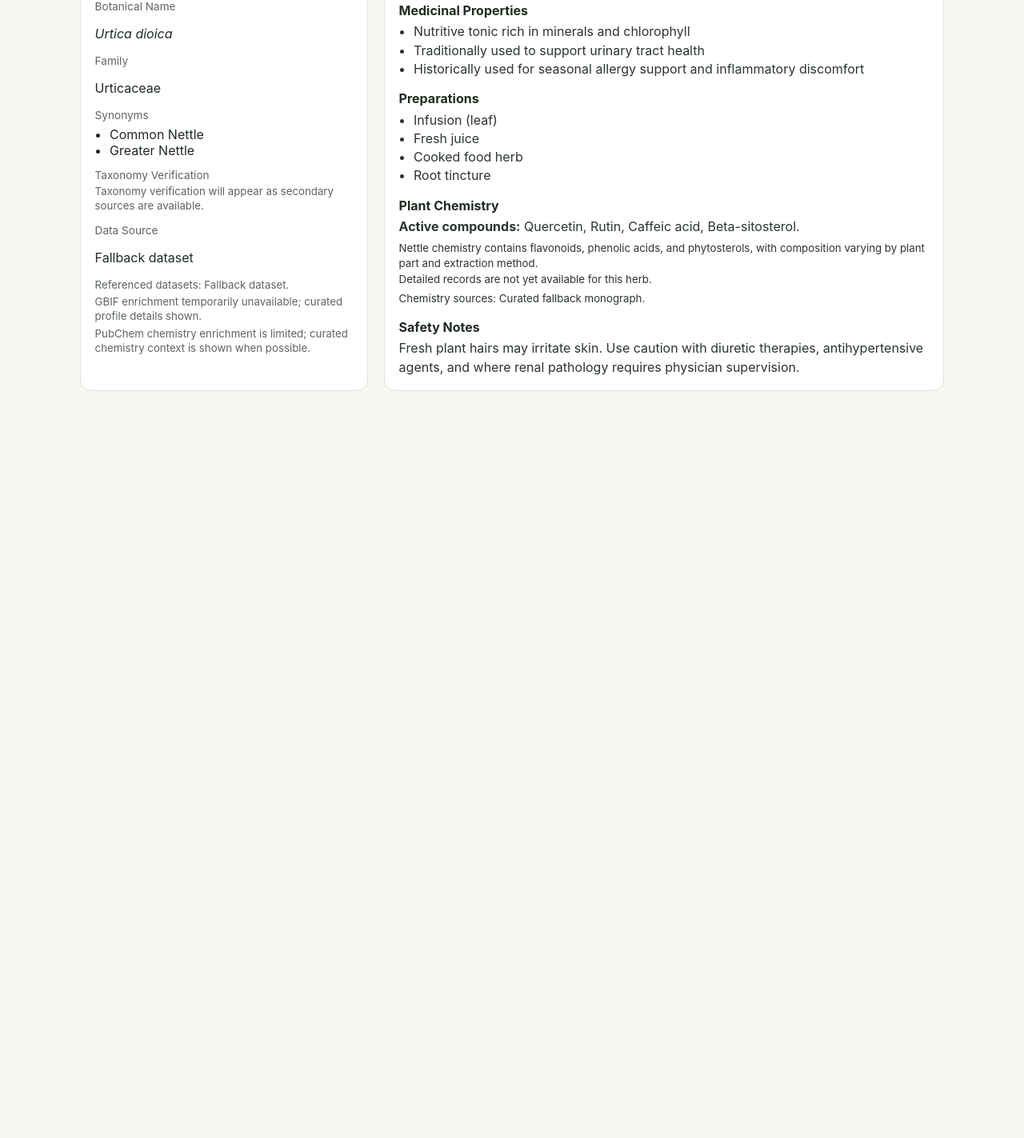
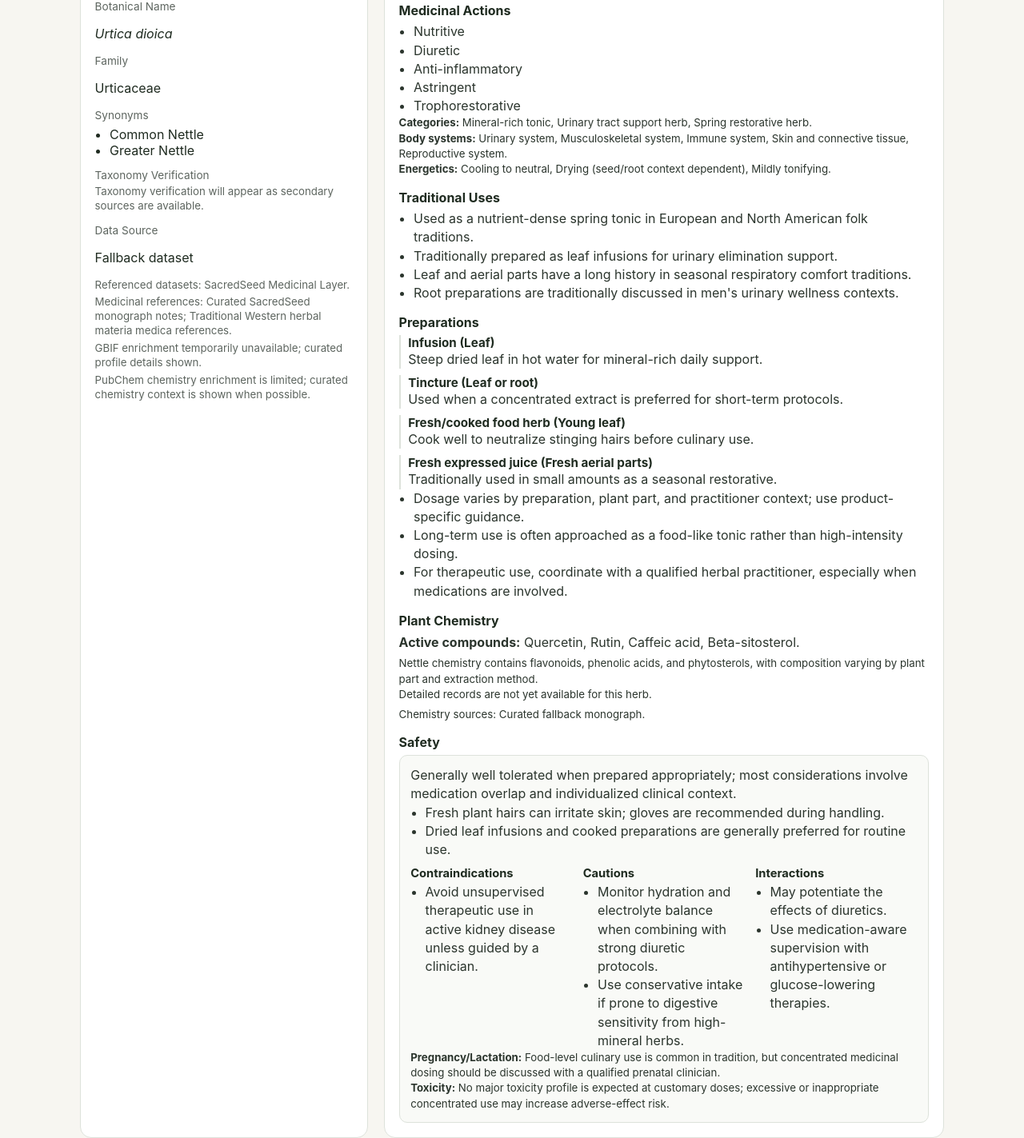
Before and after one commit to WordsofCreation/SacredSeed, a plain HTML site: page index.html in a window 1280 px wide. Shown: the part 472-1895 px from the top of the page at 80% size. Before the commit the page ends 1009 px from the top, so only its background shows below. Drawn offline with Linux system fonts and the light colour scheme; no server answers.

Commit message:
Add medicinal actions and safety taxonomy layer for herb profiles

```diff
--- a/src/components/herbProfileCard.js
+++ b/src/components/herbProfileCard.js
@@ -1,6 +1,6 @@
-function asList(items) {
+function asList(items, emptyText = 'Not yet documented.') {
   if (!items?.length) {
-    return '<p>Not yet documented.</p>';
+    return `<p class="muted">${emptyText}</p>`;
   }
 
   return `<ul class="subtle-list">${items.map((item) => `<li>${item}</li>`).join('')}</ul>`;
@@ -47,6 +47,53 @@ function renderCompoundDetails(herb) {
     .join('')}</div>`;
 }
 
+function renderPreparations(preparations) {
+  if (!preparations?.length) {
+    return '<p class="muted">Preparation guidance will appear as medicinal datasets expand.</p>';
+  }
+
+  return `<div class="preparation-list">${preparations
+    .map((prep) => {
+      if (typeof prep === 'string') {
+        return `<article class="compound-item"><h4>${prep}</h4></article>`;
+      }
+
+      const heading = [prep.type, prep.part ? `(${prep.part})` : null].filter(Boolean).join(' ');
+      return `
+        <article class="compound-item">
+          <h4>${heading || 'Preparation note'}</h4>
+          ${prep.guidance ? `<p>${prep.guidance}</p>` : ''}
+        </article>
+      `;
+    })
+    .join('')}</div>`;
+}
+
+function renderSafetySection(herb) {
+  return `
+    <div class="safety-panel">
+      ${herb.safetySummary ? `<p>${herb.safetySummary}</p>` : '<p class="muted">Safety context is being expanded through medicinal reference layers.</p>'}
+      ${asList(herb.safetyNotes, 'General safety notes are not yet documented.')}
+      <div class="safety-grid">
+        <div>
+          <h4>Contraindications</h4>
+          ${asList(herb.contraindications, 'No specific contraindications documented in this profile layer.')}
+        </div>
+        <div>
+          <h4>Cautions</h4>
+          ${asList(herb.cautions, 'No specific cautions documented in this profile layer.')}
+        </div>
+        <div>
+          <h4>Interactions</h4>
+          ${asList(herb.interactions, 'No major interactions documented in this profile layer.')}
+        </div>
+      </div>
+      ${herb.pregnancyLactationNotes ? `<p class="meta-note"><strong>Pregnancy/Lactation:</strong> ${herb.pregnancyLactationNotes}</p>` : ''}
+      ${herb.toxicityNotes ? `<p class="meta-note"><strong>Toxicity:</strong> ${herb.toxicityNotes}</p>` : ''}
+    </div>
+  `;
+}
+
 export function renderHerbProfileCard(herb, sourceMeta) {
   return `
     <article class="herb-profile">
@@ -67,6 +114,7 @@ export function renderHerbProfileCard(herb, sourceMeta) {
         <p class="label" style="margin-top: 0.8rem;">Data Source</p>
         <p>${sourceMeta.source}</p>
         ${herb.dataSources?.length ? `<p class="meta-note">Referenced datasets: ${herb.dataSources.join(', ')}.</p>` : ''}
+        ${herb.medicinalSources?.length ? `<p class="meta-note">Medicinal references: ${herb.medicinalSources.join('; ')}.</p>` : ''}
         ${sourceMeta.gbif?.available ? '' : '<p class="meta-note">GBIF enrichment temporarily unavailable; curated profile details shown.</p>'}
         ${sourceMeta.pubchem?.available ? '' : '<p class="meta-note">PubChem chemistry enrichment is limited; curated chemistry context is shown when possible.</p>'}
       </aside>
@@ -90,12 +138,20 @@ export function renderHerbProfileCard(herb, sourceMeta) {
           <p>${herb.habitat}</p>
         </div>
         <div>
-          <h3>Medicinal Properties</h3>
-          ${asList(herb.medicinalProperties)}
+          <h3>Medicinal Actions</h3>
+          ${asList(herb.medicinalActions, 'Medicinal action taxonomy has not yet been mapped for this herb.')}
+          ${herb.herbalCategories?.length ? `<p class="meta-note"><strong>Categories:</strong> ${herb.herbalCategories.join(', ')}.</p>` : ''}
+          ${herb.bodySystems?.length ? `<p class="meta-note"><strong>Body systems:</strong> ${herb.bodySystems.join(', ')}.</p>` : ''}
+          ${herb.energetics?.length ? `<p class="meta-note"><strong>Energetics:</strong> ${herb.energetics.join(', ')}.</p>` : ''}
+        </div>
+        <div>
+          <h3>Traditional Uses</h3>
+          ${asList(herb.traditionalUses, 'Traditional use notes are still being expanded for this herb.')}
         </div>
         <div>
           <h3>Preparations</h3>
-          ${asList(herb.preparations)}
+          ${renderPreparations(herb.preparations)}
+          ${asList(herb.dosageNotes, 'Dosage notes are not yet available in this profile layer.')}
         </div>
         <div>
           <h3>Plant Chemistry</h3>
@@ -104,9 +160,9 @@ export function renderHerbProfileCard(herb, sourceMeta) {
           ${renderCompoundDetails(herb)}
           ${herb.chemistrySources?.length ? `<p class="meta-note" style="margin-top: 0.35rem;">Chemistry sources: ${herb.chemistrySources.join(', ')}.</p>` : ''}
         </div>
-        <div>
-          <h3>Safety Notes</h3>
-          <p>${herb.safetyNotes}</p>
+        <div class="full-width">
+          <h3>Safety</h3>
+          ${renderSafetySection(herb)}
         </div>
       </section>
     </article>
--- /dev/null
+++ b/src/data/medicinalProfiles.js
@@ -0,0 +1,96 @@
+import {
+  bodySystemTaxonomy,
+  medicinalActionTaxonomy,
+  preparationTaxonomy,
+  safetyCategoryTaxonomy
+} from './medicinalTaxonomy.js';
+
+/**
+ * Structured local medicinal reference layer.
+ *
+ * This dataset intentionally remains local/curated for now and can be replaced
+ * or expanded by future external materia medica connectors.
+ */
+export const medicinalProfiles = {
+  'urtica-dioica': {
+    medicinalActions: [
+      medicinalActionTaxonomy.nutritive,
+      medicinalActionTaxonomy.diuretic,
+      medicinalActionTaxonomy.antiInflammatory,
+      medicinalActionTaxonomy.astringent,
+      medicinalActionTaxonomy.trophorestorative
+    ],
+    herbalCategories: ['Mineral-rich tonic', 'Urinary tract support herb', 'Spring restorative herb'],
+    bodySystems: [
+      bodySystemTaxonomy.urinary,
+      bodySystemTaxonomy.musculoskeletal,
+      bodySystemTaxonomy.immune,
+      bodySystemTaxonomy.integumentary,
+      bodySystemTaxonomy.reproductive
+    ],
+    energetics: ['Cooling to neutral', 'Drying (seed/root context dependent)', 'Mildly tonifying'],
+    traditionalUses: [
+      'Used as a nutrient-dense spring tonic in European and North American folk traditions.',
+      'Traditionally prepared as leaf infusions for urinary elimination support.',
+      'Leaf and aerial parts have a long history in seasonal respiratory comfort traditions.',
+      'Root preparations are traditionally discussed in men\'s urinary wellness contexts.'
+    ],
+    preparations: [
+      {
+        type: preparationTaxonomy.infusion,
+        part: 'Leaf',
+        guidance: 'Steep dried leaf in hot water for mineral-rich daily support.'
+      },
+      {
+        type: preparationTaxonomy.tincture,
+        part: 'Leaf or root',
+        guidance: 'Used when a concentrated extract is preferred for short-term protocols.'
+      },
+      {
+        type: preparationTaxonomy.freshFood,
+        part: 'Young leaf',
+        guidance: 'Cook well to neutralize stinging hairs before culinary use.'
+      },
+      {
+        type: preparationTaxonomy.juice,
+        part: 'Fresh aerial parts',
+        guidance: 'Traditionally used in small amounts as a seasonal restorative.'
+      }
+    ],
+    dosageNotes: [
+      'Dosage varies by preparation, plant part, and practitioner context; use product-specific guidance.',
+      'Long-term use is often approached as a food-like tonic rather than high-intensity dosing.',
+      'For therapeutic use, coordinate with a qualified herbal practitioner, especially when medications are involved.'
+    ],
+    medicinalSources: ['Curated SacredSeed monograph notes', 'Traditional Western herbal materia medica references'],
+    safety: {
+      safetySummary:
+        'Generally well tolerated when prepared appropriately; most considerations involve medication overlap and individualized clinical context.',
+      safetyNotes: [
+        'Fresh plant hairs can irritate skin; gloves are recommended during handling.',
+        'Dried leaf infusions and cooked preparations are generally preferred for routine use.'
+      ],
+      contraindications: [
+        'Avoid unsupervised therapeutic use in active kidney disease unless guided by a clinician.'
+      ],
+      cautions: [
+        'Monitor hydration and electrolyte balance when combining with strong diuretic protocols.',
+        'Use conservative intake if prone to digestive sensitivity from high-mineral herbs.'
+      ],
+      interactions: [
+        'May potentiate the effects of diuretics.',
+        'Use medication-aware supervision with antihypertensive or glucose-lowering therapies.'
+      ],
+      pregnancyLactationNotes:
+        'Food-level culinary use is common in tradition, but concentrated medicinal dosing should be discussed with a qualified prenatal clinician.',
+      toxicityNotes:
+        'No major toxicity profile is expected at customary doses; excessive or inappropriate concentrated use may increase adverse-effect risk.',
+      safetyCategories: [
+        safetyCategoryTaxonomy.caution,
+        safetyCategoryTaxonomy.interaction,
+        safetyCategoryTaxonomy.pregnancy,
+        safetyCategoryTaxonomy.toxicity
+      ]
+    }
+  }
+};
--- /dev/null
+++ b/src/data/medicinalTaxonomy.js
@@ -0,0 +1,37 @@
+/**
+ * Shared medicinal/safety taxonomy helpers.
+ *
+ * Future integration point:
+ * - Map controlled terms from external materia medica datasets into these labels.
+ */
+export const medicinalActionTaxonomy = {
+  nutritive: 'Nutritive',
+  diuretic: 'Diuretic',
+  antiInflammatory: 'Anti-inflammatory',
+  astringent: 'Astringent',
+  trophorestorative: 'Trophorestorative'
+};
+
+export const bodySystemTaxonomy = {
+  urinary: 'Urinary system',
+  musculoskeletal: 'Musculoskeletal system',
+  immune: 'Immune system',
+  integumentary: 'Skin and connective tissue',
+  reproductive: 'Reproductive system'
+};
+
+export const preparationTaxonomy = {
+  infusion: 'Infusion',
+  decoction: 'Decoction',
+  tincture: 'Tincture',
+  freshFood: 'Fresh/cooked food herb',
+  juice: 'Fresh expressed juice'
+};
+
+export const safetyCategoryTaxonomy = {
+  caution: 'Use with clinical caution',
+  contraindication: 'Contraindication consideration',
+  interaction: 'Potential interaction',
+  pregnancy: 'Pregnancy/lactation consideration',
+  toxicity: 'Toxicity profile'
+};
--- a/src/services/herbNormalizer.js
+++ b/src/services/herbNormalizer.js
@@ -28,10 +28,29 @@ export function normalizeInaturalistTaxon(taxon, fallback) {
     habitat:
       fallback?.habitat ?? 'Habitat details will be expanded in future data integrations.',
     medicinalProperties: fallback?.medicinalProperties ?? [],
-    preparations: fallback?.preparations ?? [],
-    safetyNotes:
-      fallback?.safetyNotes ??
-      'Safety and contraindication guidance pending additional datasets.',
+    medicinalActions: [],
+    traditionalUses: [],
+    bodySystems: [],
+    energetics: [],
+    preparations: (fallback?.preparations ?? []).map((item) =>
+      typeof item === 'string'
+        ? {
+            type: item,
+            part: null,
+            guidance: null
+          }
+        : item
+    ),
+    dosageNotes: [],
+    herbalCategories: [],
+    safetySummary: null,
+    safetyNotes: fallback?.safetyNotes ? [fallback.safetyNotes] : [],
+    contraindications: [],
+    cautions: [],
+    interactions: [],
+    pregnancyLactationNotes: null,
+    toxicityNotes: null,
+    medicinalSources: [],
     image: withFallback(taxon?.default_photo?.medium_url, fallback?.image ?? ''),
     taxonomyStatus: null,
     kingdom: null,
--- a/src/services/herbProfileService.js
+++ b/src/services/herbProfileService.js
@@ -8,6 +8,7 @@ import {
   normalizePubchemData
 } from './herbNormalizer.js';
 import { fetchPubchemProfileForHerb } from './pubchemService.js';
+import { getNormalizedMedicinalProfile } from './medicinalProfileService.js';
 
 /**
  * Source registry for phase 2.
@@ -40,7 +41,8 @@ export async function getHerbProfile(slug) {
   const baseHerb = normalizeInaturalistTaxon(inaturalistTaxon, fallback);
   const gbifHerb = normalizeGbifData(gbifProfile?.speciesMatch, gbifProfile?.occurrenceSummary);
   const pubchemHerb = normalizePubchemData(pubchemProfile);
-  const herb = mergeHerbData(baseHerb, gbifHerb, pubchemHerb);
+  const medicinalHerb = getNormalizedMedicinalProfile(slug);
+  const herb = mergeHerbData(baseHerb, gbifHerb, pubchemHerb, medicinalHerb);
 
   if (inaturalistTaxon) {
     herb.dataSources = [...new Set([...(herb.dataSources ?? []), 'iNaturalist'])];
--- /dev/null
+++ b/src/services/medicinalProfileService.js
@@ -0,0 +1,66 @@
+import { medicinalProfiles } from '../data/medicinalProfiles.js';
+
+function asArray(value) {
+  if (!value) {
+    return [];
+  }
+
+  if (Array.isArray(value)) {
+    return value.filter(Boolean);
+  }
+
+  return [value].filter(Boolean);
+}
+
+function normalizePreparation(preparation) {
+  if (!preparation) {
+    return null;
+  }
+
+  if (typeof preparation === 'string') {
+    return {
+      type: preparation,
+      part: null,
+      guidance: null
+    };
+  }
+
+  return {
+    type: preparation.type ?? null,
+    part: preparation.part ?? null,
+    guidance: preparation.guidance ?? null
+  };
+}
+
+/**
+ * Normalizes medicinal and safety entries into SacredSeed's unified herb contract.
+ *
+ * Future connection point:
+ * - Replace or blend this with external medicinal/safety APIs while preserving
+ *   this normalized output shape for UI stability.
+ */
+export function getNormalizedMedicinalProfile(slug) {
+  const profile = medicinalProfiles[slug];
+  if (!profile) {
+    return null;
+  }
+
+  return {
+    medicinalActions: asArray(profile.medicinalActions),
+    traditionalUses: asArray(profile.traditionalUses),
+    bodySystems: asArray(profile.bodySystems),
+    energetics: asArray(profile.energetics),
+    herbalCategories: asArray(profile.herbalCategories),
+    preparations: asArray(profile.preparations).map(normalizePreparation).filter(Boolean),
+    dosageNotes: asArray(profile.dosageNotes),
+    safetySummary: profile.safety?.safetySummary ?? null,
+    safetyNotes: asArray(profile.safety?.safetyNotes),
+    contraindications: asArray(profile.safety?.contraindications),
+    cautions: asArray(profile.safety?.cautions),
+    interactions: asArray(profile.safety?.interactions),
+    pregnancyLactationNotes: profile.safety?.pregnancyLactationNotes ?? null,
+    toxicityNotes: profile.safety?.toxicityNotes ?? null,
+    medicinalSources: asArray(profile.medicinalSources),
+    dataSources: ['SacredSeed Medicinal Layer']
+  };
+}
--- a/styles.css
+++ b/styles.css
@@ -150,6 +150,35 @@ body {
   margin: 0.25rem 0 0;
 }
 
+
+.preparation-list {
+  display: grid;
+  gap: 0.5rem;
+}
+
+.full-width {
+  grid-column: 1 / -1;
+}
+
+.safety-panel {
+  background: #f9faf7;
+  border: 1px solid var(--border);
+  border-radius: 10px;
+  padding: 0.85rem;
+}
+
+.safety-grid {
+  display: grid;
+  gap: 0.8rem;
+  margin-top: 0.55rem;
+}
+
+.safety-grid h4 {
+  margin: 0 0 0.2rem;
+  font-size: 0.92rem;
+  color: var(--ink);
+}
+
 .status,
 .error {
   background: var(--panel);
@@ -163,6 +192,16 @@ body {
   color: var(--warning);
 }
 
+.safety-grid {
+  grid-template-columns: repeat(3, minmax(0, 1fr));
+}
+
+@media (max-width: 900px) {
+  .safety-grid {
+    grid-template-columns: 1fr;
+  }
+}
+
 @media (max-width: 800px) {
   .herb-profile {
     grid-template-columns: 1fr;
```
